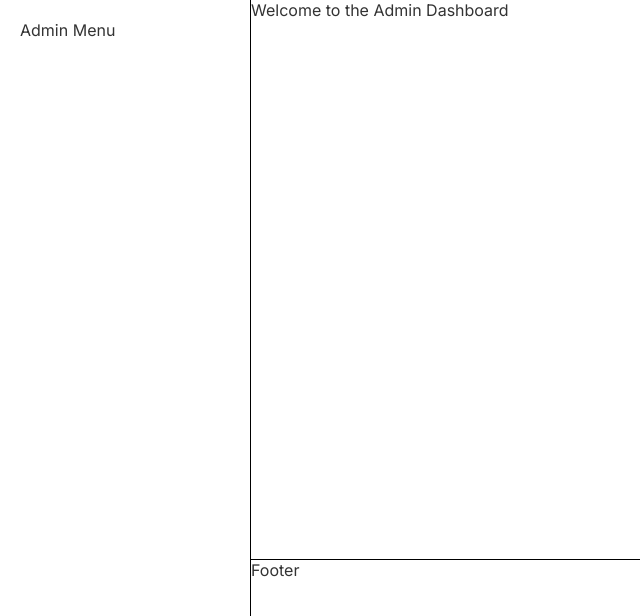
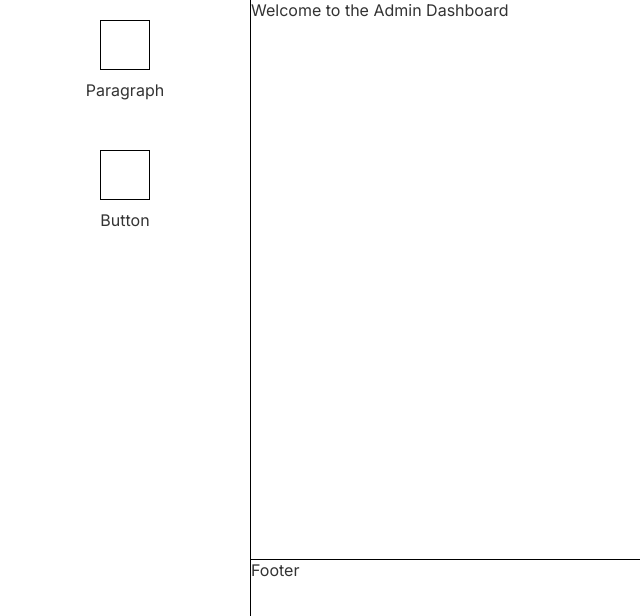
Before and after one commit to toanlehcm/PracticalTestDevdirect, a Next.js app: page / in a window 1280 px wide. Shown: the top 616 px of the page, without its empty margins (0-640 px from the left). Built offline with nearby package versions, Linux system fonts and the light colour scheme.

Commit message:
- Update layout sidebar.

```diff
--- a/package.json
+++ b/package.json
@@ -15,6 +15,7 @@
     "@mui/icons-material": "^5.15.19",
     "@mui/material": "^5.15.19",
     "next": "14.2.3",
+    "node-sass": "^9.0.0",
     "react": "^18",
     "react-dom": "^18"
   },
--- a/src/app/containers/LeftMenu/index.tsx
+++ b/src/app/containers/LeftMenu/index.tsx
@@ -1,12 +1,20 @@
 import React from "react";
-import styles from "../../page.module.css";
+import styles from "./style.module.scss";
 
 export interface ILeftMenuProps {}
 
 export default function LeftMenu(props: ILeftMenuProps) {
   return (
-    <div className={styles.sidebar}>
-      <h2>Admin Menu</h2>
+    <div className={styles.content_sidebar}>
+      <div className={styles.content_paragraph}>
+        <div className={styles.box}></div>
+        <div>Paragraph</div>
+      </div>
+
+      <div className={styles.content_button}>
+        <div className={styles.box}></div>
+        <div>Button</div>
+      </div>
     </div>
   );
 }
--- /dev/null
+++ b/src/app/containers/LeftMenu/style.module.scss
@@ -0,0 +1,28 @@
+.content_sidebar {
+  display: flex;
+  flex-direction: column;
+  align-items: center;
+  gap: 50px;
+
+  .content_paragraph {
+    display: flex;
+    align-items: center;
+    justify-content: center;
+    flex-direction: column;
+    gap: 10px;
+  }
+
+  .content_button {
+    display: flex;
+    align-items: center;
+    justify-content: center;
+    flex-direction: column;
+    gap: 10px;
+  }
+
+  .box {
+    width: 50px;
+    height: 50px;
+    border: 1px solid black;
+  }
+}
--- a/src/app/containers/MainContent/index.tsx
+++ b/src/app/containers/MainContent/index.tsx
@@ -1,16 +1,16 @@
 import React from "react";
-import styles from "../../page.module.css";
+import styles from "./style.module.scss";
 
 export interface IMainContentProps {}
 
 export default function MainContent(props: IMainContentProps) {
   return (
-    <div className={styles.rightContent}>
+    <>
       <div className={styles.mainContent}>
         <h1>Welcome to the Admin Dashboard</h1>
       </div>
 
       <div className={styles.footer}>Footer</div>
-    </div>
+    </>
   );
 }
--- /dev/null
+++ b/src/app/containers/MainContent/style.module.scss
@@ -0,0 +1,4 @@
+.mainContent {
+  height: 70%;
+  border-bottom: 1px solid black;
+}
--- a/src/app/page.module.css
+++ b/src/app/page.module.css
@@ -18,8 +18,3 @@
   padding: 0;
   border-left: 1px solid black;
 }
-
-.mainContent {
-  height: 70%;
-  border-bottom: 1px solid black;
-}
--- a/src/app/page.tsx
+++ b/src/app/page.tsx
@@ -5,8 +5,13 @@ import MainContent from "./containers/MainContent";
 export default function Home() {
   return (
     <div className={styles.container}>
-      <LeftMenu />
-      <MainContent />
+      <div className={styles.sidebar}>
+        <LeftMenu />
+      </div>
+
+      <div className={styles.rightContent}>
+        <MainContent />
+      </div>
     </div>
   );
 }
```
